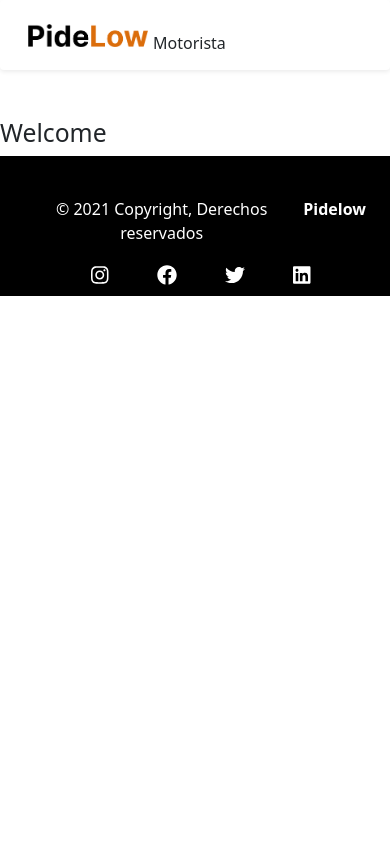
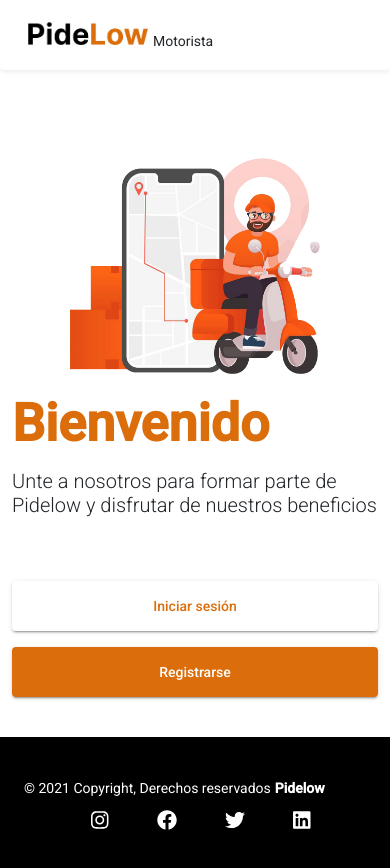
Before and after one commit to agchavez/delivery-biker, an Angular app: page / in a window 390 px wide. Shown: the top 868 px of the page. Before the commit the page ends 844 px from the top, so only its background shows below. Built offline with nearby package versions, Linux system fonts and the light colour scheme.

Commit message:
welcome page

```diff
--- a/angular.json
+++ b/angular.json
@@ -30,6 +30,7 @@
               "src/assets"
             ],
             "styles": [
+              "./node_modules/@angular/material/prebuilt-themes/deeppurple-amber.css",
               "src/styles.css"
             ],
             "scripts": []
@@ -97,6 +98,7 @@
               "src/assets"
             ],
             "styles": [
+              "./node_modules/@angular/material/prebuilt-themes/deeppurple-amber.css",
               "src/styles.css"
             ],
             "scripts": []
--- a/package.json
+++ b/package.json
@@ -11,10 +11,12 @@
   "private": true,
   "dependencies": {
     "@angular/animations": "~12.2.0",
+    "@angular/cdk": "^12.2.11",
     "@angular/common": "~12.2.0",
     "@angular/compiler": "~12.2.0",
     "@angular/core": "~12.2.0",
     "@angular/forms": "~12.2.0",
+    "@angular/material": "^12.2.11",
     "@angular/platform-browser": "~12.2.0",
     "@angular/platform-browser-dynamic": "~12.2.0",
     "@angular/router": "~12.2.0",
--- a/src/app/app.module.ts
+++ b/src/app/app.module.ts
@@ -5,6 +5,7 @@
 import { AppComponent } from './app.component';
 import { SharedModule } from './shared/shared.module';
 import { FontAwesomeModule } from '@fortawesome/angular-fontawesome';
+import { BrowserAnimationsModule } from '@angular/platform-browser/animations';
 
 @NgModule({
   declarations: [
@@ -14,7 +15,8 @@
     BrowserModule,
     AppRoutingModule,
     SharedModule,
-    FontAwesomeModule
+    FontAwesomeModule,
+    BrowserAnimationsModule
 
   ],
   providers: [],
--- a/src/app/shared/pages/welcome/welcome.component.css
+++ b/src/app/shared/pages/welcome/welcome.component.css
@@ -0,0 +1,59 @@
+.title{
+  font-size: 72px;
+  font-weight: bold;
+  color: #DB6D0B;
+  margin-bottom: 43px;
+
+}
+
+.container-subtitle{
+  font-weight: 300;
+  font-size: 24px;
+  line-height: 28px;
+
+}
+
+.container-info {
+  margin: 0;
+  position: absolute;
+  top: 35%;
+}
+
+.container-img{
+  margin: 0;
+  position: absolute;
+  top: 30%;
+}
+
+.img{
+  width: 400px;
+}
+
+@media only screen and (max-width: 450px) {
+  .container-info {
+    position: unset;
+    margin-top: 40px;
+    margin-bottom: 40px;
+  }
+
+  .container-img{
+    position: unset;
+    margin-top: 40px;
+    text-align: center;
+
+  }
+  .img{
+    width: 250px;
+    margin: auto;
+  }
+  .title{
+    font-size: 52px;
+    margin-bottom: 35px !important;
+  }
+  .container-subtitle{
+    font-size: 20px;
+    line-height: 24px;
+
+  }
+
+}
--- a/src/app/shared/pages/welcome/welcome.component.html
+++ b/src/app/shared/pages/welcome/welcome.component.html
@@ -1,2 +1,25 @@
 <app-nav-bar></app-nav-bar>
-<h2>Welcome</h2>
+
+<div class="container">
+  <div class="row">
+    <div class="col-sm-12 col-lg-6">
+      <div class="container-img">
+        <img src="../../../../assets/img/welcome-img.png" class="img"  alt="">
+      </div>
+    </div>
+    <div class="col-sm-12 col-lg-6">
+      <div class="container-info">
+        <div class="title mb-3">
+          <p>Bienvenido</p>
+        </div>
+        <div class="container-subtitle ">
+          <p>Unte a nosotros para formar parte de Pidelow y disfrutar de nuestros beneficios </p>
+        </div>
+        <div class="mt-5">
+          <button type="button" mat-raised-button class="btn-outline-light btn-basic-trans mt-3" [routerLink]="['/auth/login']">Iniciar sesión</button>
+          <button type="button" mat-raised-button class="btn-outline-light btn-basic-solid mt-3" [routerLink]="['/auth/register']">Registrarse</button>
+        </div>
+      </div>
+    </div>
+  </div>
+</div>
--- a/src/app/shared/shared.module.ts
+++ b/src/app/shared/shared.module.ts
@@ -12,6 +12,7 @@
 import { NavBarComponent } from './components/nav-bar/nav-bar.component';
 import { ErrorComponent } from './pages/error/error.component';
 import { WelcomeComponent } from './pages/welcome/welcome.component';
+import { MaterialModule } from '../material/material.module';
 
 
 
@@ -26,7 +27,9 @@
   imports: [
     CommonModule,
     SharedRoutingModule,
-    FontAwesomeModule
+    FontAwesomeModule,
+    MaterialModule
+
   ],
   exports:[
       FooterComponent,
--- a/src/index.html
+++ b/src/index.html
@@ -7,8 +7,11 @@
   <meta name="viewport" content="width=device-width, initial-scale=1">
   <link rel="icon" type="image/x-icon" href="favicon.ico">
   <link href="https://cdn.jsdelivr.net/npm/bootstrap@5.1.2/dist/css/bootstrap.min.css" rel="stylesheet" integrity="sha384-uWxY/CJNBR+1zjPWmfnSnVxwRheevXITnMqoEIeG1LJrdI0GlVs/9cVSyPYXdcSF" crossorigin="anonymous">
+  <link rel="preconnect" href="https://fonts.gstatic.com">
+  <link href="https://fonts.googleapis.com/css2?family=Roboto:wght@300;400;500&display=swap" rel="stylesheet">
+  <link href="https://fonts.googleapis.com/icon?family=Material+Icons" rel="stylesheet">
 </head>
-<body>
+<body class="mat-typography">
   <app-root></app-root>
 </body>
 </html>
--- a/src/styles.css
+++ b/src/styles.css
@@ -1 +1,102 @@
 /* You can add global styles to this file, and also import other style files */
+
+html, body { height: 100%; }
+body { margin: 0; font-family: Roboto, "Helvetica Neue", sans-serif; }
+
+.form-check-input:checked {
+  background-color: black !important;
+  border-color: black !important;
+}
+
+.form-check-input:focus{
+  box-shadow: none !important;
+}
+.form-check-input:active{
+  box-shadow: none;
+}
+.invalid-form{
+  border-color: red !important;
+}
+.btn-basic{
+  background-color: #DB6D0B;
+  border-radius: 11px;
+  width: 289px;
+  height: 55px;
+  color: white;
+  font-size: 24px;
+}
+.mat-progress-spinner circle, .mat-spinner circle{
+  stroke:#DB6D0B !important;
+}
+.form-control{
+  border-radius: 0px;
+  border: none;
+  border-bottom: 0.5px solid rgba(0, 0, 0, 0.486);
+  font-size: 20px;
+  font-weight: 400;
+}
+
+.form-control:hover{
+  background-color: white;
+  box-shadow: none;
+  border:none;
+  border-bottom: 0.5px solid rgba(0, 0, 0, 0.486);
+}
+
+.form-control:focus{
+  background-color: white;
+  box-shadow: none;
+  border:none;
+  border-bottom: 0.5px solid rgba(0, 0, 0, 0.486);
+}
+
+.form-control:active{
+  background-color: white;
+}
+
+.btn-basic-trans{
+  border: 1px initial #DB6D0B;
+  color: #DB6D0B;
+  background-color: white;
+  font-size: 14px;
+  font-weight: 500;
+  height: 50px;
+  width: 132px;
+
+
+}
+
+.btn-basic-trans:hover{
+  color: #DB6D0B;
+}
+.btn-basic-solid{
+  font-size: 14px;
+  font-weight: 500;
+  height: 50px;
+  width: 132px;
+  border-color: #DB6D0B;
+  color: white;
+  background-color: #DB6D0B;
+
+}
+.btn-basic-solid:hover{
+  border-color: #DB6D0B;
+  color: white;
+  background-color: #DB6D0B;
+
+}
+
+@media only screen and (max-width: 450px) {
+
+  .btn-basic-solid{
+    width: 100%;
+    margin-bottom: 10px;
+
+  }
+  .btn-basic-trans{
+
+    width: 100%;
+    margin-bottom: 10px;
+
+  }
+}
```
Also changed, not shown: src/app/material/material.module.ts (added, +11 -0 lines), 1 other file (tests, documents, lock files or other folders).
